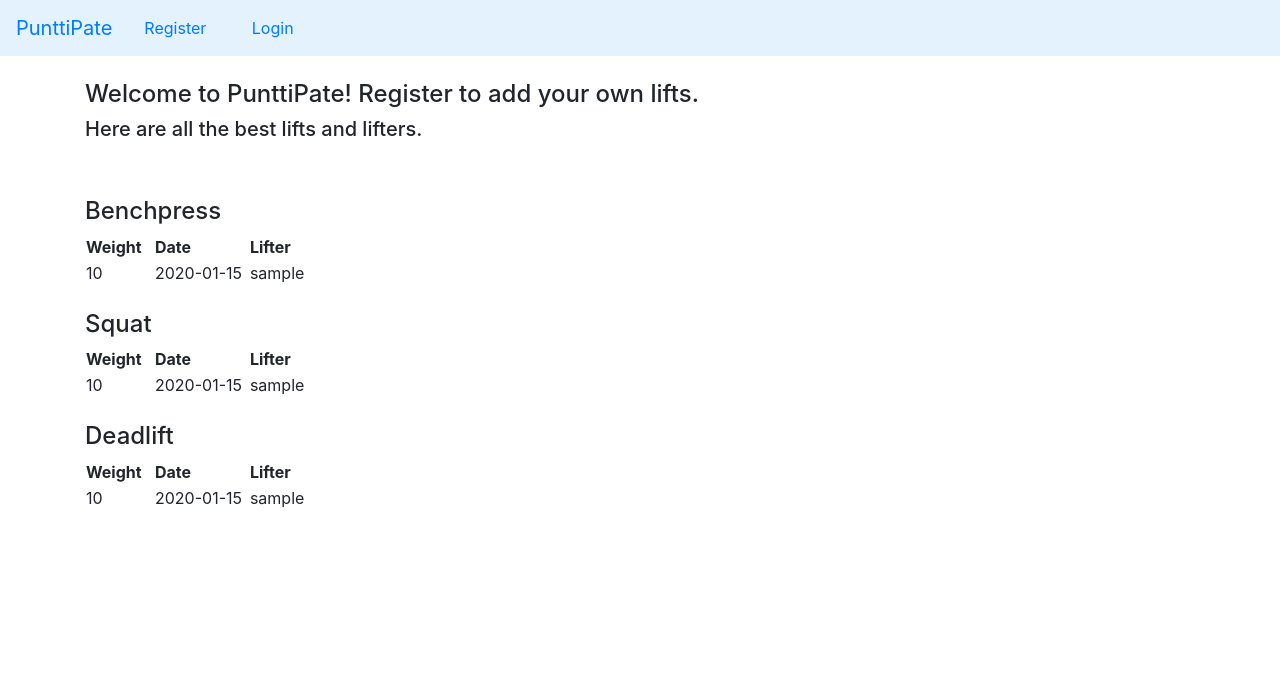
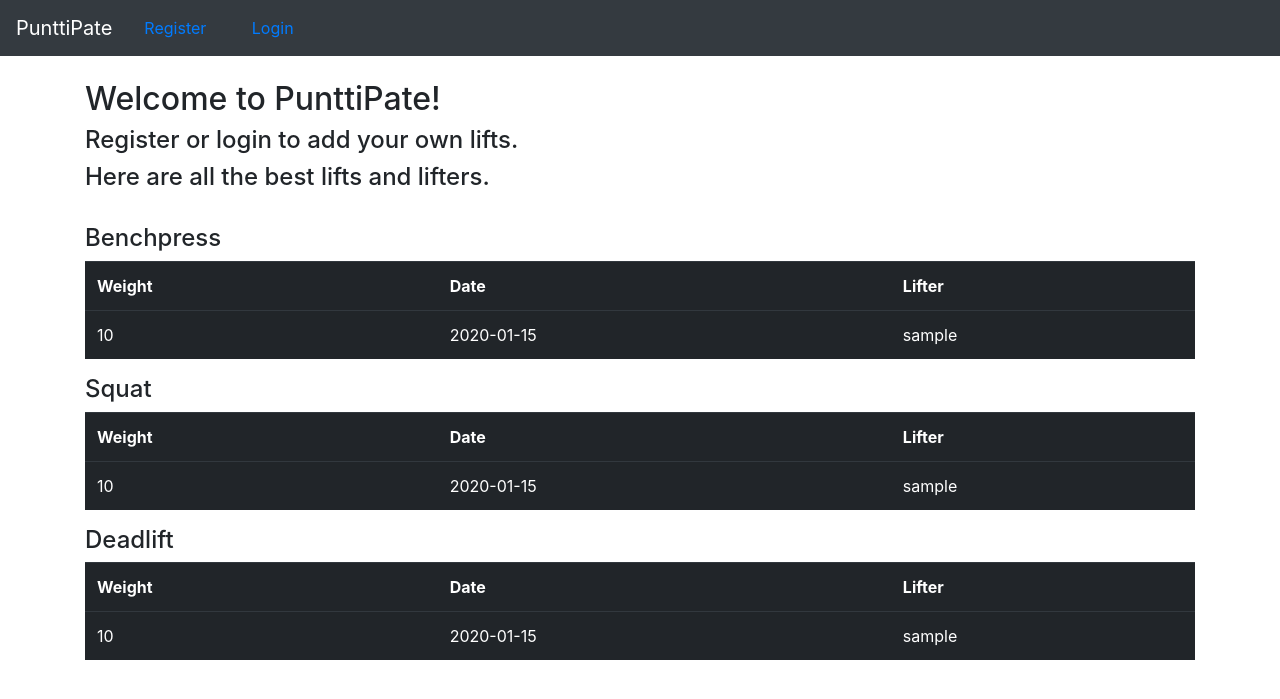
Before and after one commit to paivo/PunttiPate, a Flask app: page / in a window 1280 px wide. Shown: the top 699 px of the page. Run offline with Flask 2, Linux system fonts and the light colour scheme; tables that the repository leaves empty hold one stand-in row (values such as "Sample post"); some libraries are stand-ins or nearby versions.

Commit message:
päivitettiin ulkoasua bootstrapilla

```diff
--- a/application/templates/index.html
+++ b/application/templates/index.html
@@ -2,23 +2,26 @@
 
 {% block body %}
 {% if current_user.is_authenticated %}
-  <h4>
+  <h2>
     Welcome to PunttiPate!
-  </h4>
+  </h2>
 
   {% else %}
-  <h4>
-    Welcome to PunttiPate! Register to add your own lifts.
+  <h2>
+    Welcome to PunttiPate!
+  </h2>
+    <h4>
+        Register or login to add your own lifts.
+    </h4>
+{% endif %}
+    <h4>
+    Here are all the best lifts and lifters.
   </h4>
-{% endif %}
-    <h5>
-    Here are all the best lifts and lifters.
-  </h5>
 
 
 
-<br><br>
-<table>
+<br>
+<table class="table table-dark">
     <h4>
         Benchpress
     </h4>
@@ -36,8 +39,7 @@
     {% endfor %}
     </table>
 
-    <br>
-    <table>
+    <table class="table table-dark">
     <h4>
         Squat
     </h4>
@@ -55,8 +57,7 @@
     {% endfor %}
     </table>
 
-    <br>
-    <table>
+    <table class="table table-dark">
     <h4>
         Deadlift
     </h4>
--- a/application/templates/layout.html
+++ b/application/templates/layout.html
@@ -8,7 +8,7 @@
 
     <body>
 
-      <nav class="navbar navbar-expand-md navbar-success bg-muted mb-4" style="background-color: #e3f2fd;">
+      <nav class="navbar navbar-expand-md navbar-dark bg-dark mb-4" style="background-color: #e3f2fd;">
 	<a class="navbar-brand" href="/">PunttiPate</a>
 	<button class="navbar-toggler" type="button" data-toggle="collapse" data-target="#navbarCollapse" aria-controls="navbarCollapse" aria-expanded="false" aria-label="Toggle navigation">
           <span class="navbar-toggler-icon"></span>
@@ -27,7 +27,7 @@
         {% endif %}
           <div class="form-inline mt-2 mt-md-0">
 	    {% if current_user.is_authenticated %}
-        <tr>{{current_user.name}}&nbsp; &nbsp; &nbsp; &nbsp;</tr>
+        <h6 class="navbar-brand">{{current_user.name}} &nbsp; </h6>
 	    <a class="nav-link" href="{{ url_for('auth_logout') }}">Logout</a>
       {% else %}
       <a class="nav-link" href="{{ url_for('auth_signup') }}">Register</a>
```
Also changed, not shown: application/templates/lift/list.html (+4 -6 lines), application/templates/lift/new.html (+5 -4 lines).
